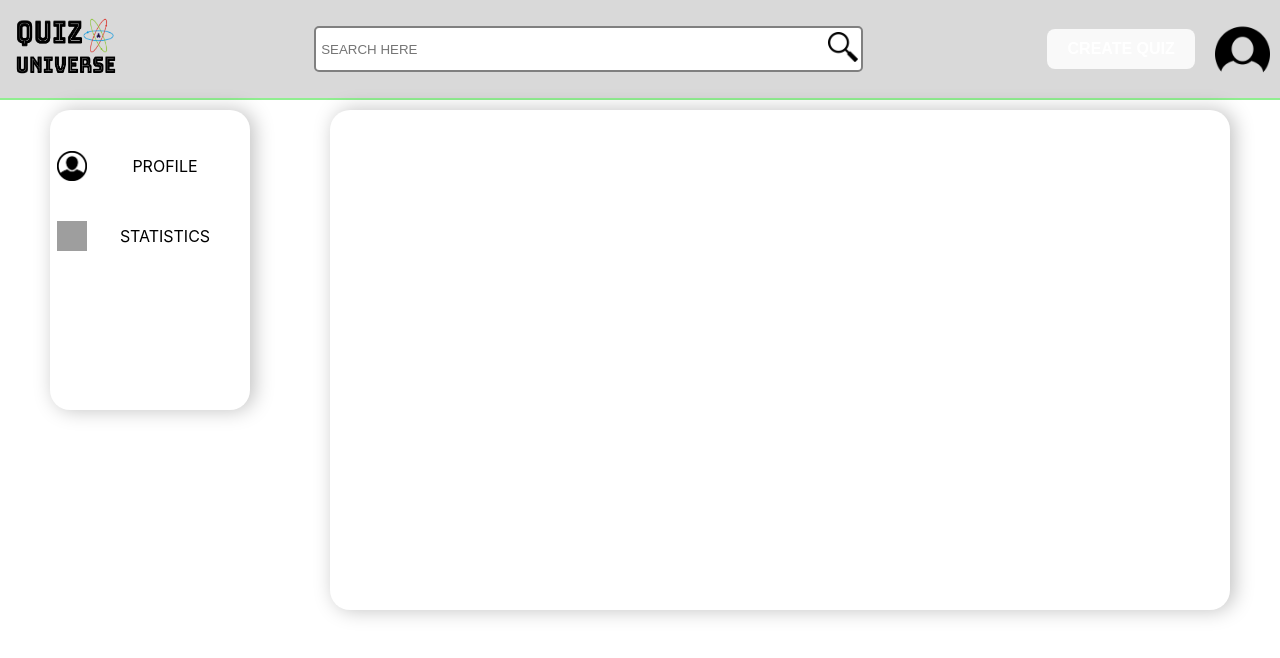
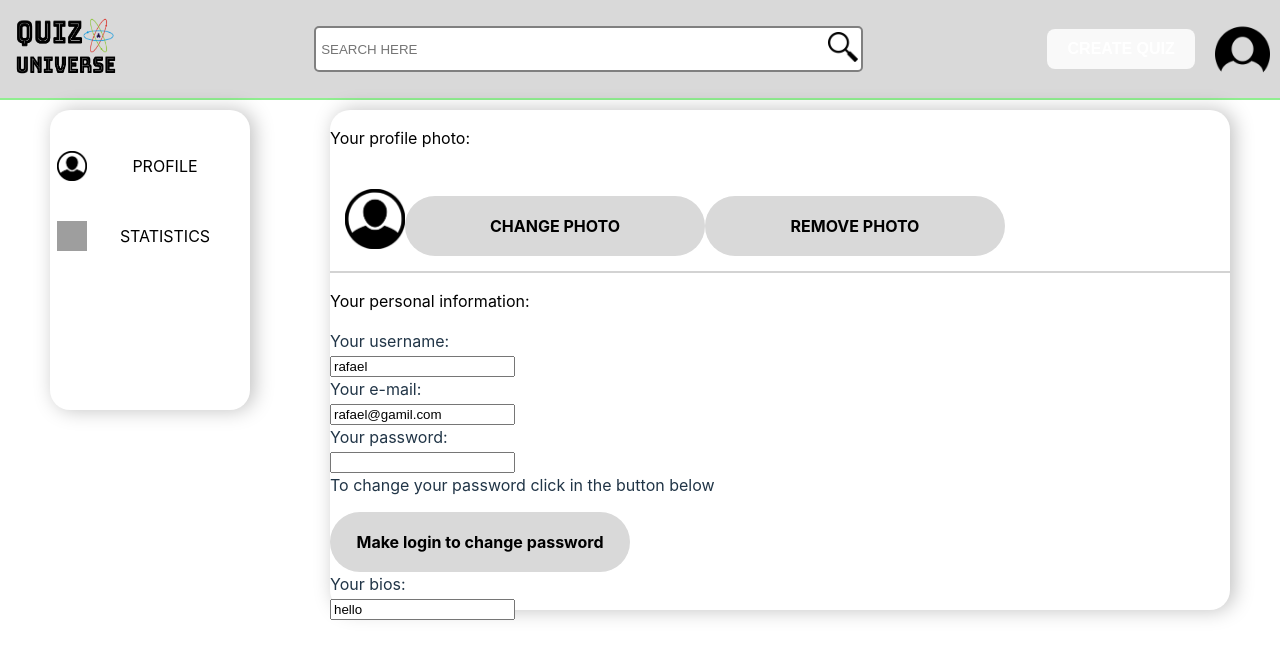
Before and after one commit to rafaelFacundo/quiz_site, a React (Vite) app: page /settings in a window 1280 px wide. Shown: the top 658 px of the page. Built offline with nearby package versions, Linux system fonts and the light colour scheme; grey boxes are pictures that could not be loaded; a web font is replaced by a local one.

Commit message:
styling profile info component

```diff
--- a/src/pages/SettingsPage/components/ProfileInformations/index.jsx
+++ b/src/pages/SettingsPage/components/ProfileInformations/index.jsx
@@ -1,12 +1,50 @@
 import React from "react";
+import ProfilePhoto from "../../../../assets/profile_icon.png";
 import {
     MainContent,
+    ProfilePhotoDiv,
+    P,
+    PersonalInformationDiv,
+    Label,
+    InputAndIConDiv,
+    Input
 } from "./style";
-import {Image}from "../../../../components/styles"
+import {Image, LoginButton}from "../../../../components/styles"
 
 export default function ProfileInformation() {
     return(
         <MainContent>
+            <P>Your profile photo: </P>
+            <ProfilePhotoDiv>
+                <Image
+                    src={ProfilePhoto}
+                    imgWidth={"60px"}
+                    imgHeight={"60px"}
+                />
+                <LoginButton>CHANGE PHOTO</LoginButton>
+                <LoginButton>REMOVE PHOTO</LoginButton>
+            </ProfilePhotoDiv>
+            <P>Your personal information: </P>
+            <PersonalInformationDiv>
+                <Label>Your username: </Label>
+                <InputAndIConDiv>
+                    <Input type="text" value="rafael"/>
+                </InputAndIConDiv>
+                <Label>Your e-mail:</Label>
+                <InputAndIConDiv>
+                    <Input type="text" value="rafael@gamil.com"/>
+                </InputAndIConDiv>
+                <Label>Your password: </Label>
+                <InputAndIConDiv>
+                    <Input type="password"/>
+                </InputAndIConDiv>
+                <Label>To change your password click in the button below </Label>
+                <LoginButton>Make login to change password</LoginButton>
+                <Label>Your bios: </Label>
+                <InputAndIConDiv>
+                    <Input type="text" value="hello"/>
+                </InputAndIConDiv>
+            </PersonalInformationDiv>
 
         </MainContent>
     );
--- a/src/pages/SettingsPage/components/ProfileInformations/style.js
+++ b/src/pages/SettingsPage/components/ProfileInformations/style.js
@@ -8,9 +8,28 @@ const MainContent = styled.div`
     height: 500px;
 `;
 
-const ProfilePhotoDiv = styled.div``
+const ProfilePhotoDiv = styled.div`
+    display: flex;
+    align-items: center;
+    justify-content: flex-start;
+    box-sizing: border-box;
+    padding: 15px;
+    border-bottom: 2px solid lightgray;
+`
+const P = styled.p`
+    color: black;
+`;
+const PersonalInformationDiv = styled.div``;
+const Label = styled.div``;
+const InputAndIConDiv = styled.div``;
+const Input = styled.input``;
 
 export {
     MainContent,
-    ProfilePhotoDiv
+    ProfilePhotoDiv,
+    P,
+    PersonalInformationDiv,
+    Label,
+    InputAndIConDiv,
+    Input
 }
```
